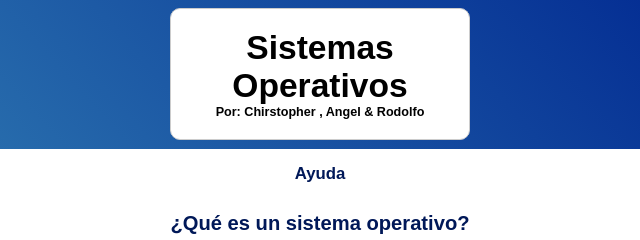
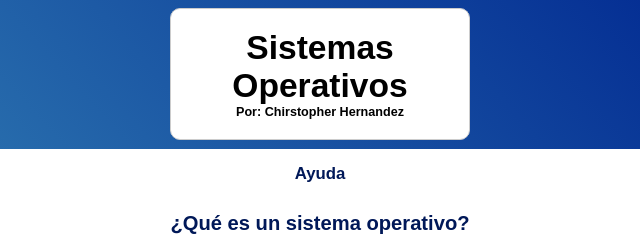
Before and after one commit to caher15/caher15.github.io, a plain HTML site: page index.html in a window 1280 px wide. Shown: the top 240 px of the page, 320-960 px from the left. Drawn offline with Linux system fonts and the light colour scheme; some packages are replaced by stand-ins of ours; a script that the page names is missing; a web font is replaced by a local one.

Commit message:
Update index.html

```diff
--- a/index.html
+++ b/index.html
@@ -18,7 +18,7 @@
     <header>
         <div class="titulo">
             <h1>Sistemas Operativos</h1>
-             <h2>Por: Chirstopher , Angel & Rodolfo</h2>
+             <h2>Por: Chirstopher Hernandez</h2>
         </div>
     </header>
     <div id="tablero-de-juego">
```
